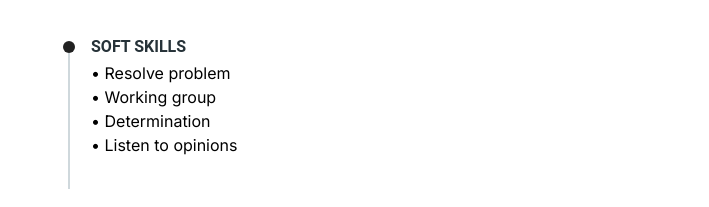
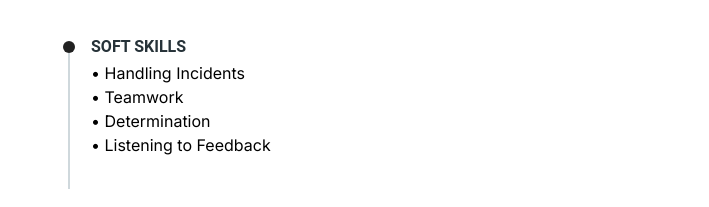
Before and after one commit to DinhDauMoi/me, a Next.js app: page / in a window 1280 px wide. Shown: the part 1541-1748 px from the top of the page, without its empty margins (259-968 px from the left). Built offline with nearby package versions, Linux system fonts and the light colour scheme.

Commit message:
fix sorfkill

```diff
--- a/components/SoftSkills.tsx
+++ b/components/SoftSkills.tsx
@@ -26,10 +26,10 @@ export function SoftSkills() {
           </TimelineHeader>
           <TimelineBody className="pb-8">
             <div>
-              <div>• Resolve problem</div>
-              <div>• Working group</div>
+              <div>• Handling Incidents</div>
+              <div>• Teamwork</div>
               <div>• Determination</div>
-              <div>• Listen to opinions</div>
+              <div>• Listening to Feedback</div>
             </div>
           </TimelineBody>
         </TimelineItem>
```
